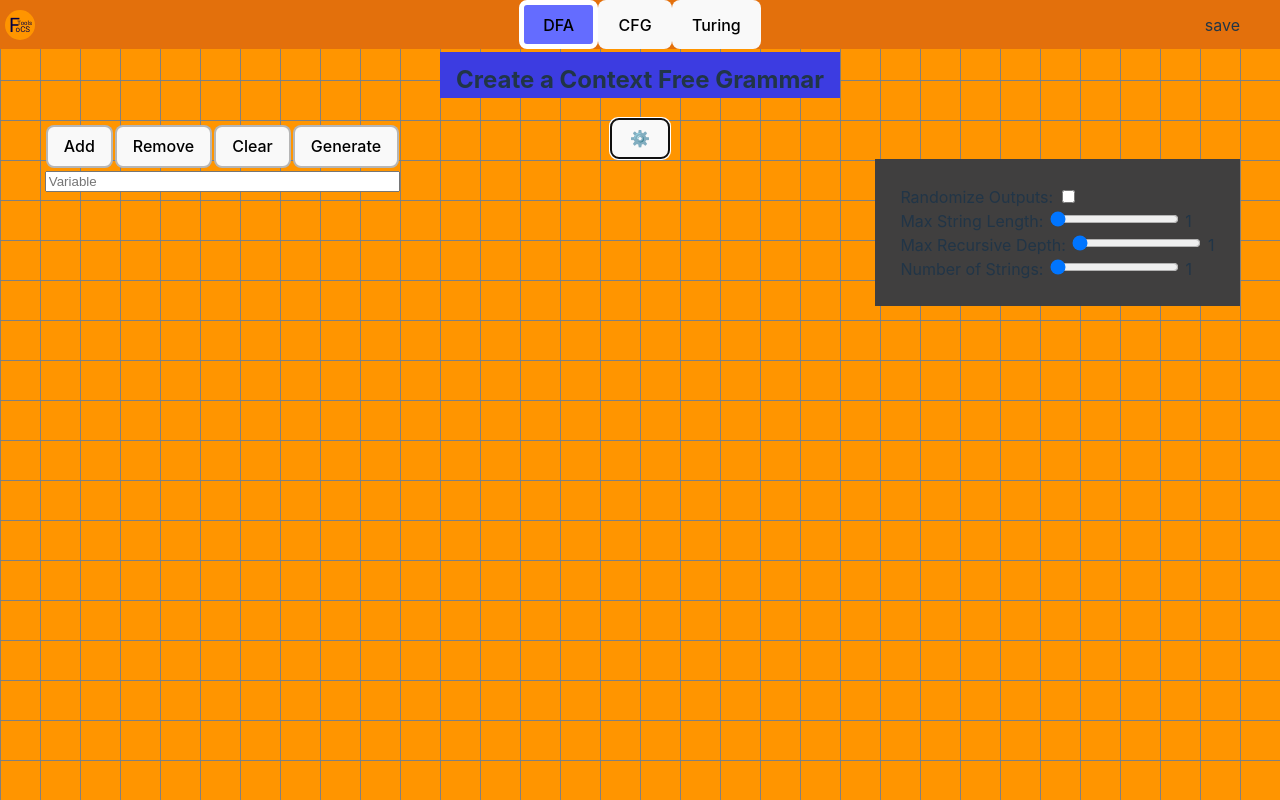
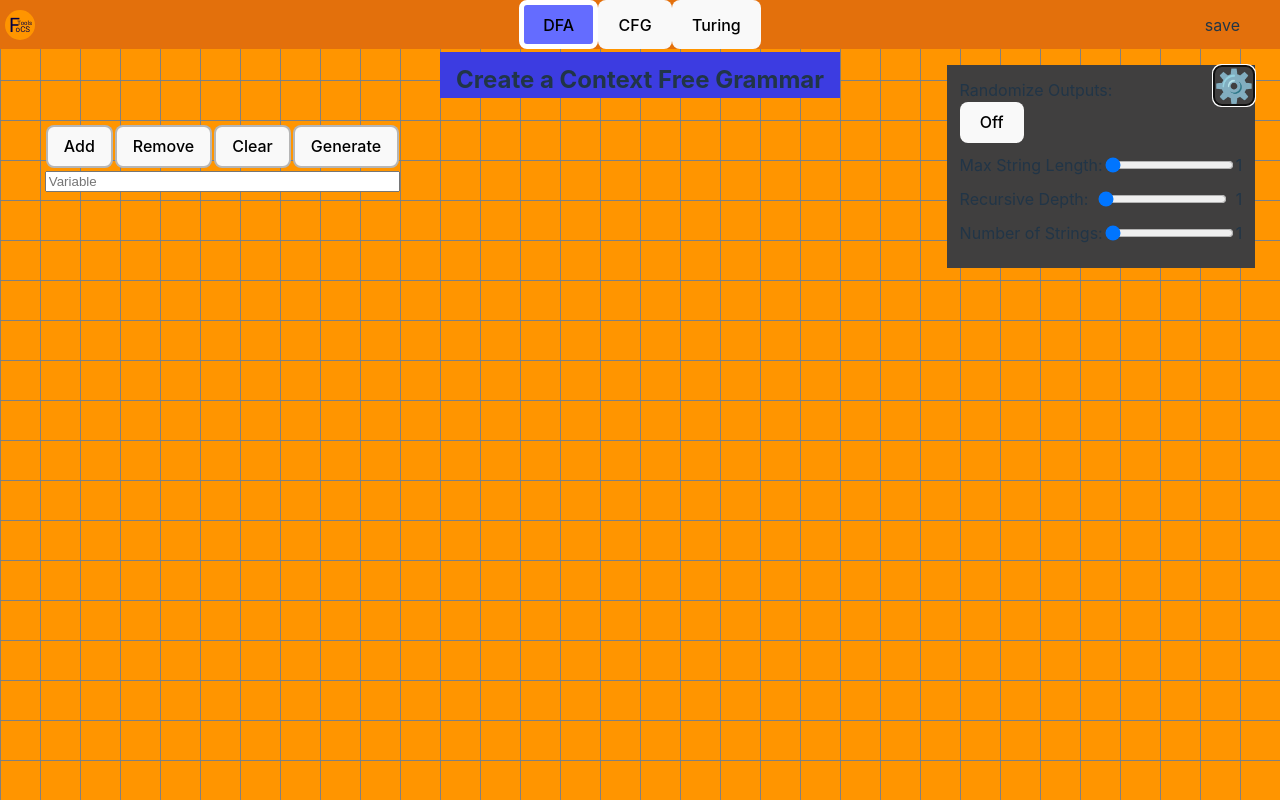
Before and after one commit to aandrepingu/FoCSTools, a React (Vite) app in the folder FoCSTools Site/: page / in a window 1280 px wide. Both pictures are taken after a click on the button "⚙️". Built offline with nearby package versions, Linux system fonts and the light colour scheme.

Commit message:
Fixed randomize button and reorganized menu using flex
Need to make sliders aligned and locked in
Also want the randomize button to be on the same line as its label

```diff
--- a/FoCSTools Site/src/pages/CFG.css
+++ b/FoCSTools Site/src/pages/CFG.css
@@ -22,9 +22,19 @@
 .settingsBox {
   background-color: rgb(64, 63, 63);
   text-align: left;
-  padding: 2%;
+  display: flex;
+  flex-direction: column;
+  padding: 1%;
   position: absolute;
-  right: 40px;
+  right: 25px;
+  top: 65px;
+}
+
+.setting {
+  display: flex;
+  align-items: center;
+  justify-content: space-between;
+  margin-bottom: 10px;
 }
 
 .CFG_Text_Div {
@@ -50,6 +60,16 @@ body {
   flex-direction: column;
 }
 
+.gear {
+  position: absolute;
+  right: 25px;
+  top: 65px;
+  background-color: transparent;
+  font-size: xx-large;
+  padding: 0%;
+  background-color: rgb(64, 63, 63);
+}
+
 .CFG_Button_Div > button {
 	/* margin: 1px; */
 	/* text-align: center; */
--- a/FoCSTools Site/src/pages/CFG.tsx
+++ b/FoCSTools Site/src/pages/CFG.tsx
@@ -192,12 +192,14 @@ export default function CFG() {
   function toggleSettings(){
     setShowSettings(!showSettings);
   }
+
+  function toggleRandomize(){
+    setRandomize(!randomize);
+  }
+
   return (
     <>
       <h2 className="CFG_Text_Div">Create a Context Free Grammar</h2>
-      <div>
-        <button onClick={toggleSettings}>⚙️</button>
-      </div>
       <div className="CFG_FlexBox_Div">
         <div className="CFG_Button_Div">
           <button onClick={onAdd}>Add</button>
@@ -228,13 +230,10 @@ export default function CFG() {
 
       {showSettings && (<div className="settingsBox">
         <label>Randomize Outputs: {randomize}</label>
-        <input
-          type="checkbox"
-          onChange={(e) => {
-            setRandomize(Boolean(e.target.value));
-          }}
-        />
-        <div></div>
+        <div className="setting">
+          <button onClick={toggleRandomize}>{randomize ? 'On' : 'Off'}</button>
+        </div>
+        <div className="setting">
           <label>Max String Length: </label>
           <input
             type="range"
@@ -245,8 +244,9 @@ export default function CFG() {
             onChange={(e) => setMaxLength(Number(e.currentTarget.value))}
           />
           <label> {maxLength}</label>
-        <div></div>
-        <label>Max Recursive Depth: </label>
+        </div>
+        <div className="setting">
+          <label>Recursive Depth: </label>
           <input
             type="range"
             min="1"
@@ -256,7 +256,8 @@ export default function CFG() {
             onChange={(e) => setMaxRecursion(Number(e.currentTarget.value))}
           />
           <label> {maxRecursion}</label>
-        <div></div>
+        </div>
+        <div className="setting">
           <label>Number of Strings: </label>
           <input
             type="range"
@@ -267,7 +268,11 @@ export default function CFG() {
             onChange={(e) => setMaxNumPrinted(Number(e.currentTarget.value))}
           />
           <label> {maxNumPrinted}</label>
+        </div>
       </div>)}
+      <div>
+        <button className="gear" onClick={toggleSettings}>⚙️</button>
+      </div>
       {generated && (
         <div className="outputBox">
           {Array.from(CFGOutArray).map((s, ind) => {
```
Lines whose indentation alone changed are shown as unchanged.
